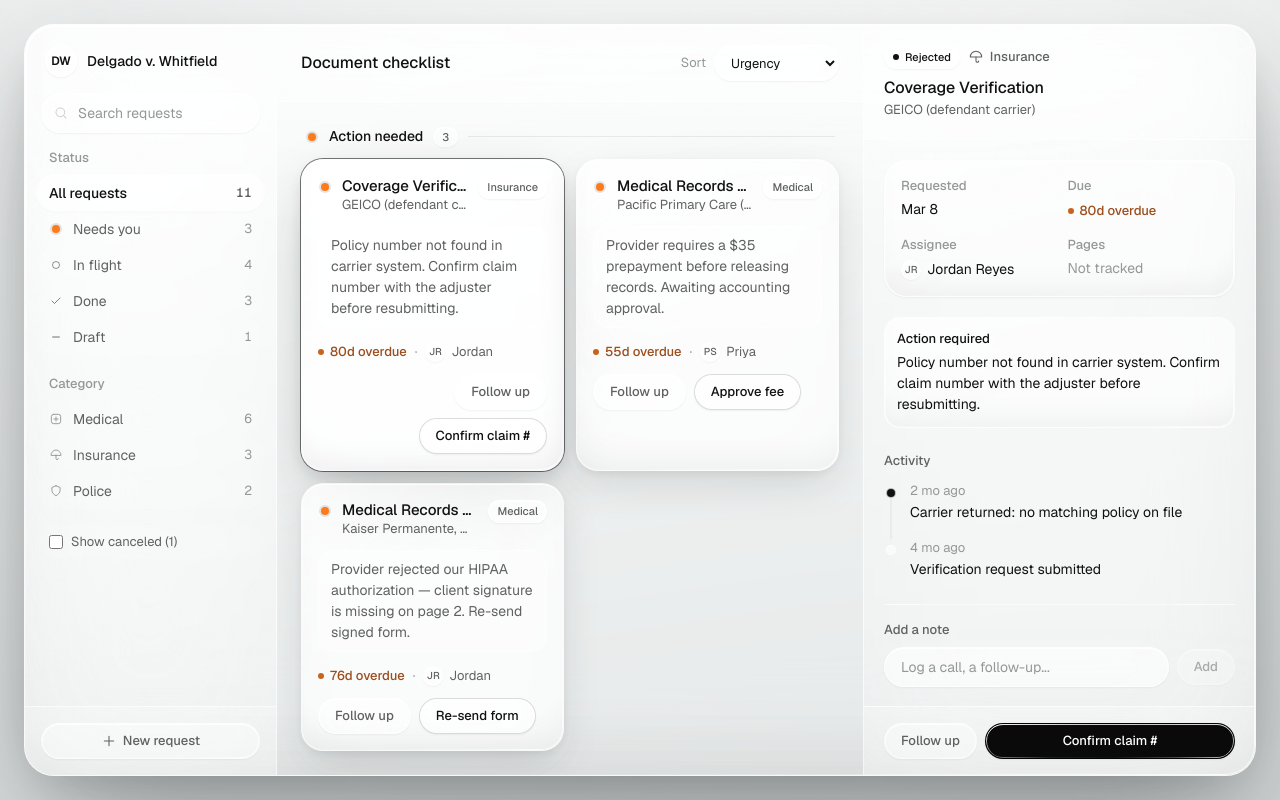
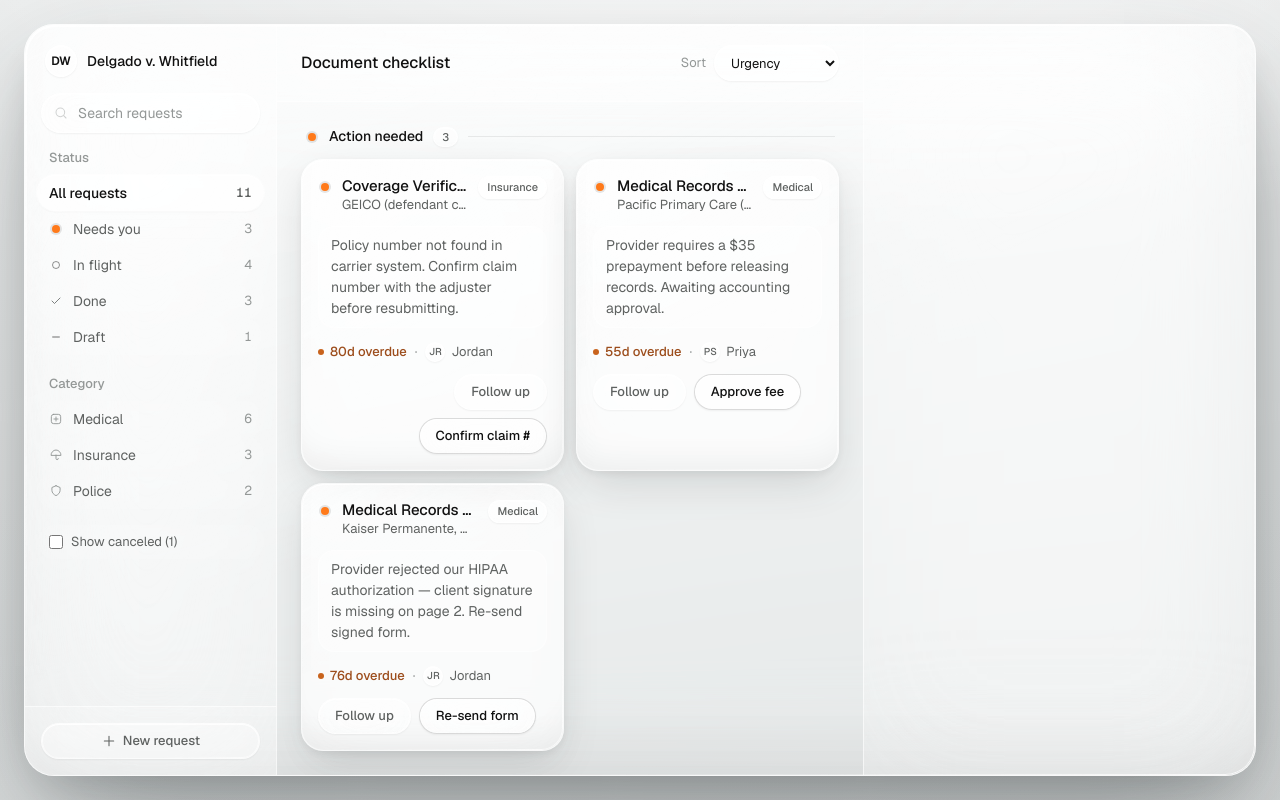
Before and after one commit to wujosephjw/andco-takehome, a Next.js app: page / in a window 1280 px wide. Built offline with nearby package versions, Linux system fonts and the light colour scheme.

Commit message:
Keep detail pane empty until selection

```diff
--- a/src/components/DetailPane.tsx
+++ b/src/components/DetailPane.tsx
@@ -1,23 +1,18 @@
 import type { Request } from "@/lib/types";
 import { RequestDetail, type DetailHandlers } from "./RequestDetail";
-import { Inbox } from "./icons";
 
 /** Persistent right-hand detail column (desktop). Replaces the slide-in drawer. */
 export function DetailPane({
   request,
+  onClose,
   ...handlers
-}: { request: Request | null } & DetailHandlers) {
+}: { request: Request | null; onClose: () => void } & DetailHandlers) {
   return (
     <aside className="hidden min-h-0 flex-col border-l border-white/60 bg-white/18 backdrop-blur-3xl lg:flex">
       {request ? (
-        <RequestDetail request={request} {...handlers} />
+        <RequestDetail request={request} onClose={onClose} {...handlers} />
       ) : (
-        <div className="flex h-full flex-col items-center justify-center gap-3 px-8 text-center">
-          <span className="liquid-control grid size-12 place-items-center rounded-full border border-white/70 bg-glass-strong shadow-rest">
-            <Inbox className="size-6 text-ink-faint" />
-          </span>
-          <p className="text-body text-ink-muted">Select a request to see its details, activity, and actions.</p>
-        </div>
+        <div className="h-full" aria-hidden="true" />
       )}
     </aside>
   );
--- a/src/components/Tracker.tsx
+++ b/src/components/Tracker.tsx
@@ -6,7 +6,6 @@ import { TODAY } from "@/lib/clock";
 import { bucketForStatus } from "@/lib/bucket";
 import {
   selectOverview,
-  selectNeedsYou,
   selectFiltered,
   type FilterSpec,
 } from "@/lib/selectors";
@@ -90,9 +89,7 @@ export function Tracker() {
   }, [visible, state.filter.bucket]);
 
   const selected = requests.find((r) => r.id === state.selectedId) ?? null;
-  // The pane always shows something useful: the explicit selection, else the most urgent item.
-  const paneRequest = selected ?? selectNeedsYou(requests, TODAY)[0] ?? requests[0] ?? null;
-  const highlightId = selected?.id ?? paneRequest?.id ?? null;
+  const highlightId = selected?.id ?? null;
 
   const noData = !showLoading && requests.length === 0;
   const filteredEmpty = !showLoading && requests.length > 0 && groups.length === 0;
@@ -154,7 +151,7 @@ export function Tracker() {
             />
           )}
 
-          <DetailPane request={showLoading ? null : paneRequest} {...detailHandlers} />
+          <DetailPane request={showLoading ? null : selected} onClose={close} {...detailHandlers} />
         </div>
       </main>
 
```
